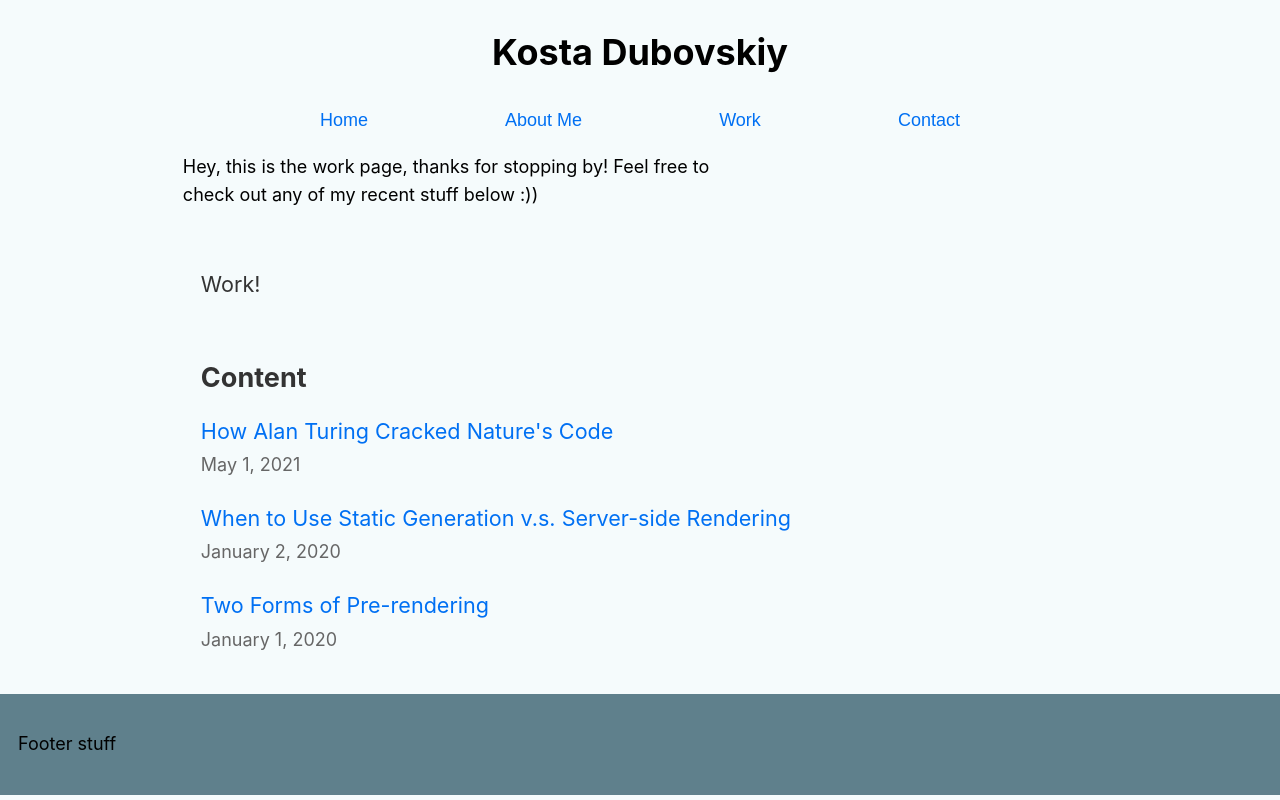
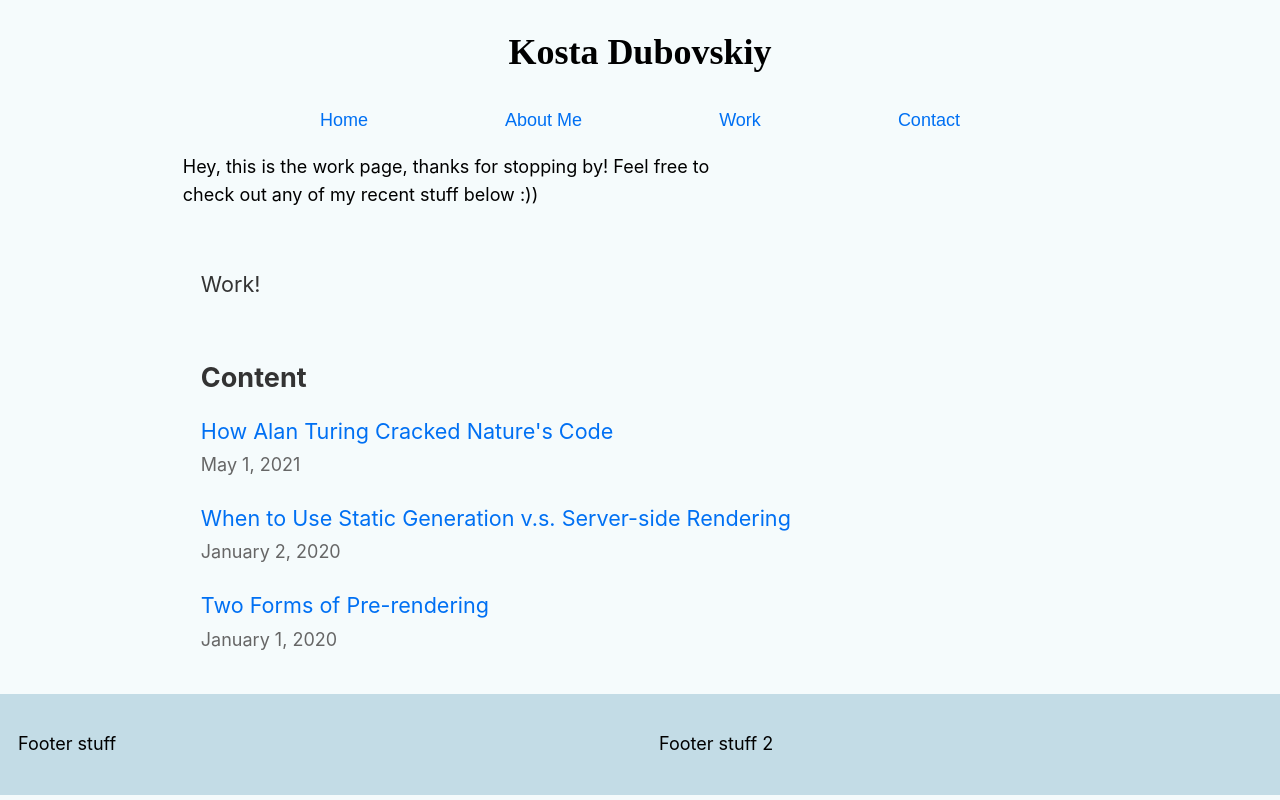
Before and after one commit to kostadubovskiy/me, a Next.js app: page /work in a window 1280 px wide. Built offline with nearby package versions, Linux system fonts and the light colour scheme.

Commit message:
aesthetic updates - fonts and colors, nothing major

```diff
--- a/components/layout.js
+++ b/components/layout.js
@@ -66,7 +66,10 @@ export const ContentGrid = styled.div`
 `//background: #a4c4de;
 
 export const WorkPreview = styled.div`
+  display: grid;
   grid-column-template: 3fr 2fr;
+  grid-row-template: 1fr;
+  grid-gap: 1em;
   padding: 1em;
 `//background: #ddd;
 
@@ -74,8 +77,10 @@ const FooterGrid = styled.div`
   display: grid;
   grid-gap: 1em;
   grid-column: 1/6;
-  background: #5f808c;
-`
+  grid-column-template: 2fr 1fr;
+  grid-row-template: 3fr 1fr;
+  background: #c3dce6;
+`//background-image: linear-gradient(#f5fbfc, #5f808c);
 
 export default function Layout({ children, home }) {
   return (
@@ -88,7 +93,7 @@ export default function Layout({ children, home }) {
       <PageGrid>
         <HeaderGrid>
           <HeaderName>
-            <h1>Kosta Dubovskiy</h1>
+            <h1 style={{fontFamily: 'Brush Script MT'}}>Kosta Dubovskiy</h1>
           </HeaderName>
           <HeaderNav>
             <Link href="/">
@@ -109,8 +114,11 @@ export default function Layout({ children, home }) {
         {children}
 
         <FooterGrid>
-          <div style={{padding:'1em'}}>
+          <div style={{padding:'1em', gridRow: 1, gridColumn: 1}}>
             <p>Footer stuff</p>
+          </div>
+          <div style={{padding:'1em', gridRow: 1, gridColumn: 2/3}}>
+            <p>Footer stuff 2</p>
           </div>
         </FooterGrid>
       </PageGrid>
--- a/pages/index.js
+++ b/pages/index.js
@@ -18,15 +18,7 @@ export default function Home({ allPostsData }) {
       <BodyGrid>
         <IntroductionGrid>
           <div style={{gridColumn:1, padding:'5%'}}>
-            <p>Hey! I&#8217;m Kosta. I&#8217;m a highschool
-            sophomore from NYC, and I speak English and Russian as well as some Spanish.
-            I was born in Geneva, Switzerland and I lived in Boston as well as
-            California for 2 years each. Since then, I&#8217;ve been living in NYC
-            I love math, computer science, philosophy, travel, music,
-            neuroscience, psychology, and more! I&#8217;m currently
-            exploring web and app development, which might be how you ended up
-            here! :D<br/> <br/>
-            <a href="https://twitter.com/kostadubovskiy" target="_blank">Tweet at me!</a></p>
+            <h1 style={{fontSize:100}}>Hey, I&#8217;m Kosta</h1>
           </div>
 
           <div style={{gridColumn:2, display: 'flex', alignItems: 'center', justifyContent: 'center', textAlign: 'center', padding:'5%'}}>
@@ -35,20 +27,41 @@ export default function Home({ allPostsData }) {
                 <Image
                   priority
                   src="/images/profile.nosync.jpg"
-                  className={utilStyles.borderCircle}
-                  width={200}
-                  height={200}
+                  width={450}
+                  height={450}
                   alt={name}
-                  style="max-width:160;max-height:160;"
                 />
               </a>
             </div>
           </div>
         </IntroductionGrid>
+
         <ContentGrid>
           <WorkPreview>
-            <div style={{gridColumn:1}}>
-              <h2>Check out my recent article!</h2>
+            <div style={{gridColumn:1, gridRow:1}}>
+              <Image
+                src="/images/alaska-glacier.nosync.JPG"
+                layout="intrinsic"
+                width={2268}
+                height={4032}
+                alt={name}
+              />
+            </div>
+            <div style={{gridColumn:2, gridRow:1}}>
+              <p>Hey! I&#8217;m Kosta Dubovskiy. I&#8217;m a highschool
+              sophomore from NYC, and I speak English and Russian as well as some Spanish.
+              I was born in Geneva, Switzerland and I lived in Boston as well as
+              California for 2 years each. Since then, I&#8217;ve been living in NYC
+              I love math, computer science, philosophy, travel, music,
+              neuroscience, psychology, and more! I&#8217;m currently
+              exploring web and app development, which might be how you ended up
+              here! :D<br/> <br/>
+              <a href="https://twitter.com/kostadubovskiy" target="_blank">Tweet at me!</a></p>
+            </div>
+          </WorkPreview>
+          <WorkPreview>
+          <div style={{gridColumn:1}}>
+            <h2>Check out my recent article!</h2>
             </div>
             <a property="og:url" content='https://blog.usejournal.com/how-alan-turing-cracked-natures-code-f6c18e2dc17a' target='_blank'>How Alan Turing Cracked Nature&#8217;s Code</a>
           </WorkPreview>
```
Also changed, not shown: public/logo5.png (added).
